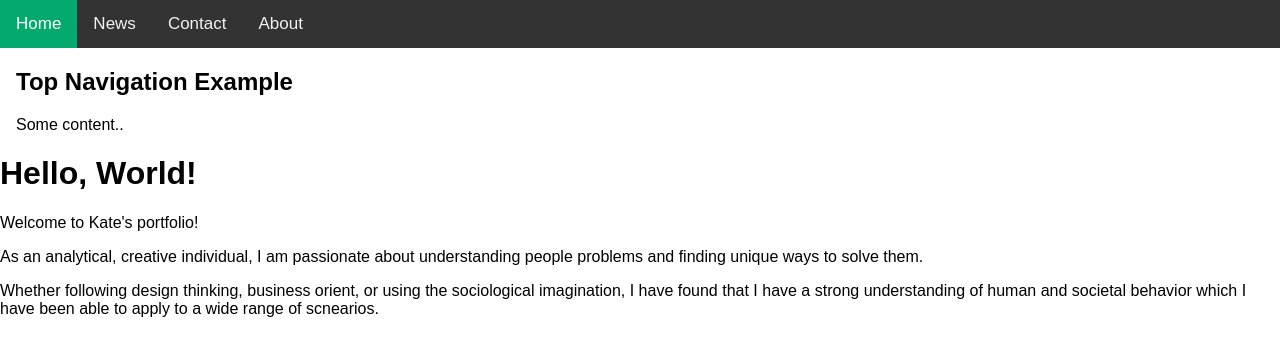
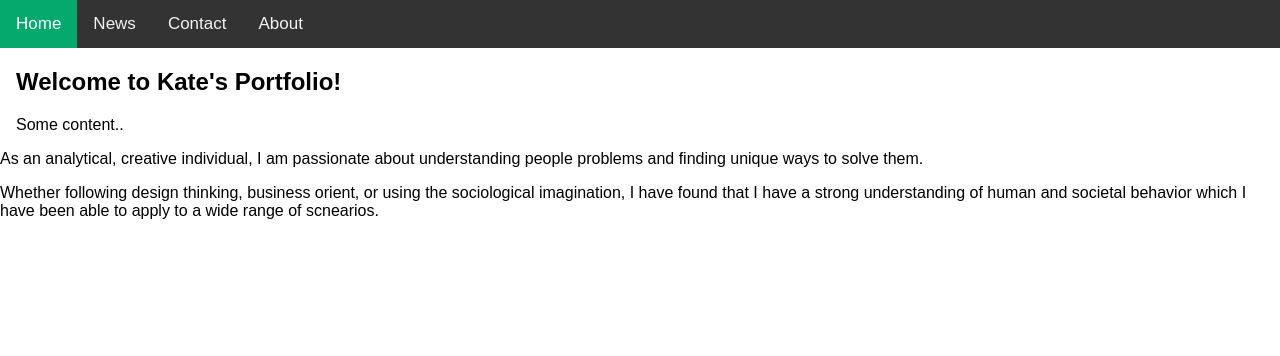
Before and after one commit to kathdunn/Kate-Dunn-Portfolio, a plain HTML site: page index.html in a window 1280 px wide. Drawn offline with Linux system fonts and the light colour scheme.

Commit message:
Update index.html

```diff
--- a/index.html
+++ b/index.html
@@ -45,15 +45,13 @@ body {
 </div>
 
 <div style="padding-left:16px">
-  <h2>Top Navigation Example</h2>
+  <h2>Welcome to Kate's Portfolio!</h2>
   <p>Some content..</p>
 </div>
 
 </body>
 
 <body>
-    <h1>Hello, World!</h1>
-    <p>Welcome to Kate's portfolio!</p>
     <p>As an analytical, creative individual, I am passionate about understanding people problems and finding unique ways to solve them.</p>
     <p>Whether following design thinking, business orient, or using the sociological imagination, I have found that I have a strong understanding of human and societal behavior which I have been able to apply to a wide range of scnearios.</p>
 </body>
```
